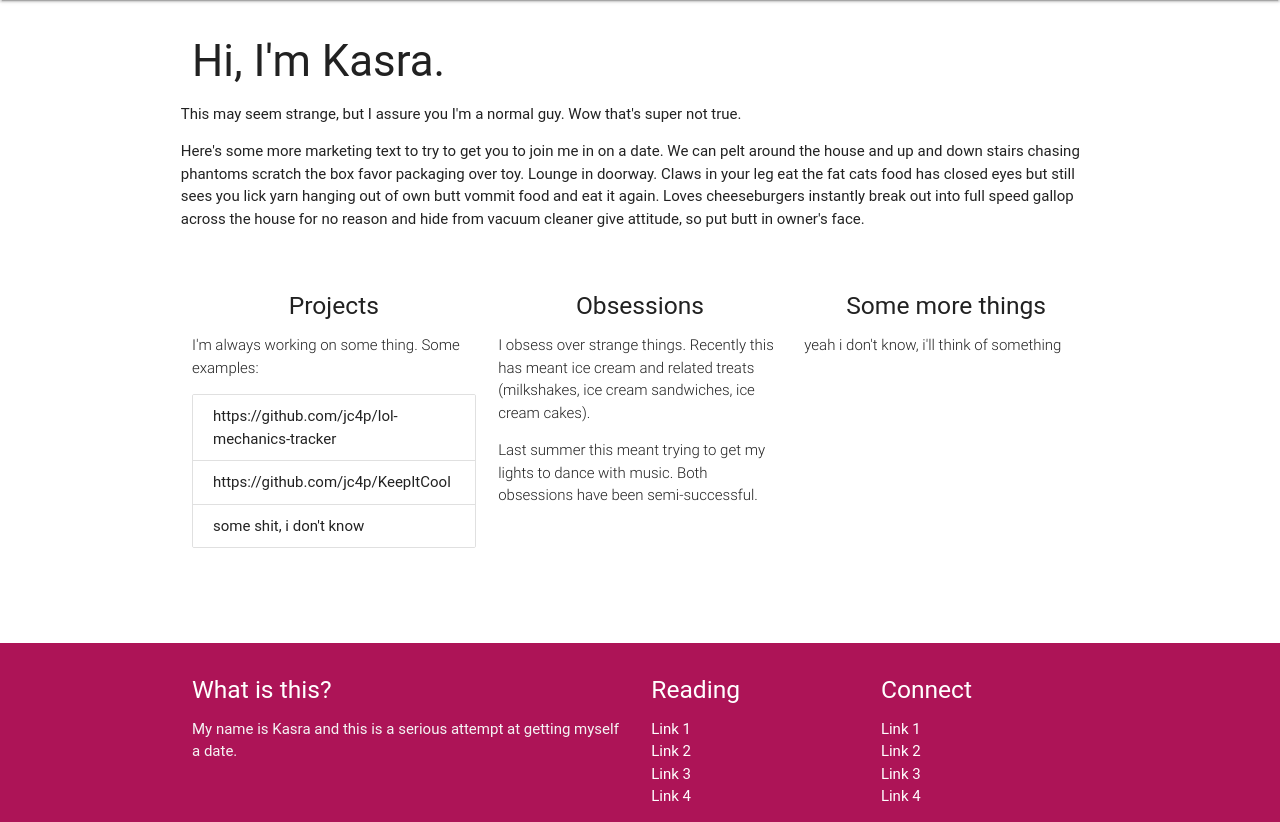
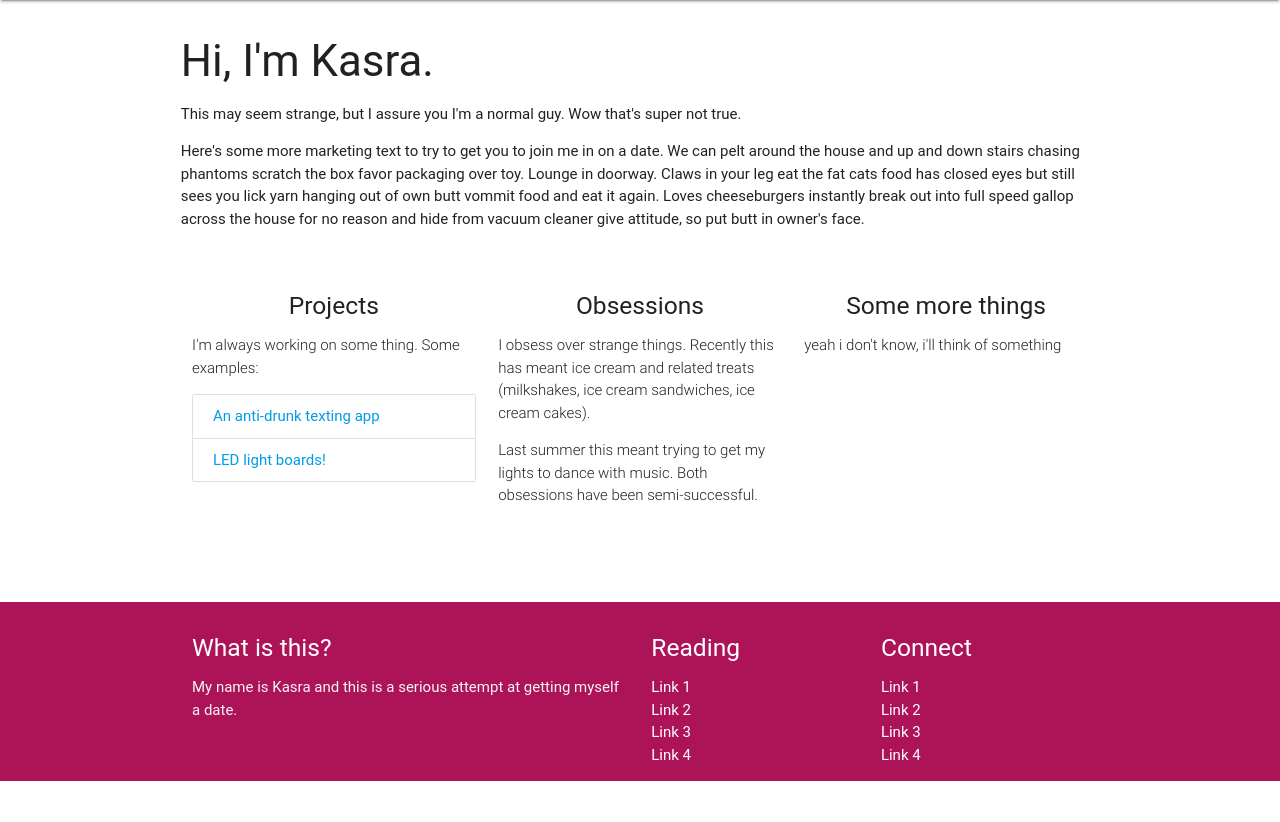
Before and after one commit to jc4p/kasra-dot-date, a Flask app: page / in a window 1280 px wide. Shown: the part 64-886 px from the top of the page. After the commit the page ends 845 px from the top, so only its background shows below. Run offline with Flask 2, Linux system fonts and the light colour scheme; some libraries are stand-ins or nearby versions; some web fonts are replaced.

Commit message:
Hey, does this work?

```diff
--- a/main.py
+++ b/main.py
@@ -9,4 +9,4 @@ def index():
 app.secret_key = 'SECRETS_SECRETS_ARE_NO_FUN'
 
 if __name__ == '__main__':
-    app.run()
+    app.run(debug=True)
--- a/templates/index.html
+++ b/templates/index.html
@@ -25,8 +25,8 @@
 
   <div class="container">
     <div class="section no-pad-bot">
-      <h3>Hi, I'm Kasra.</h3>
       <div class="row">
+        <h3>Hi, I'm Kasra.</h3>
         <p>This may seem strange, but I assure you I'm a normal guy. Wow that's super not true.</p>
         <p>Here's some more marketing text to try to get you to join me in on a date. We can pelt around the house and up and down stairs chasing phantoms scratch the box favor packaging over toy. Lounge in doorway. Claws in your leg eat the fat cats food has closed eyes but still sees you lick yarn hanging out of own butt vommit food and eat it again. Loves cheeseburgers instantly break out into full speed gallop across the house for no reason and hide from vacuum cleaner give attitude, so put butt in owner's face.</p>
       </div>
@@ -39,9 +39,8 @@
 
             <p class="light">I'm always working on some thing. Some examples:</p>
             <ul class="collection">
-              <li class="collection-item">https://github.com/jc4p/lol-mechanics-tracker</li>
-              <li class="collection-item">https://github.com/jc4p/KeepItCool</li>
-              <li class="collection-item">some shit, i don't know</li>
+              <li class="collection-item"><a href="https://github.com/jc4p/KeepItCool" target="_blank">An anti-drunk texting app</a></li>
+              <li class="collection-item"><a href="https://www.instagram.com/p/5SkkuYR-3p" target="_blank">LED light boards!</a></li>
             </ul>
           </div>
         </div>
```
Also changed, not shown: 1 other file.
